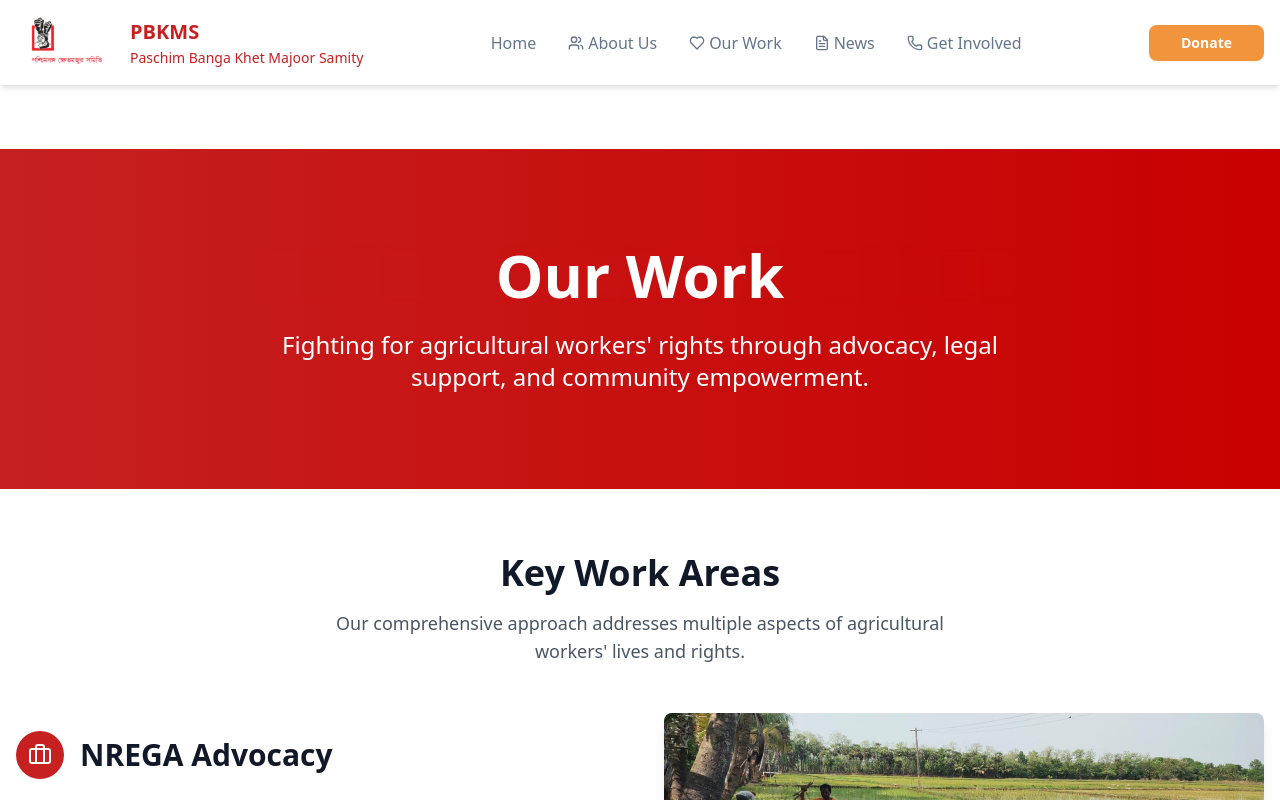
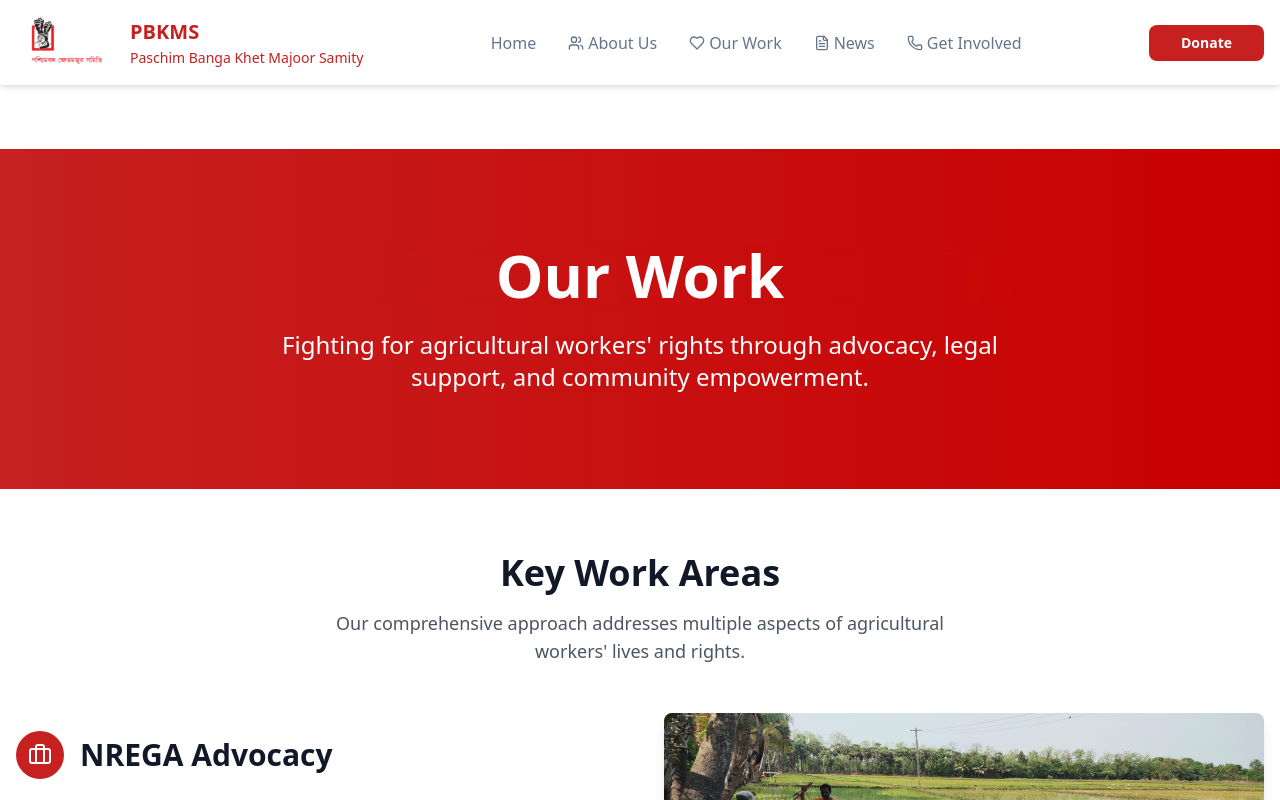
Before and after one commit to Sauravyadav15/PBKMS, a React (Vite) app: page /our-work in a window 1280 px wide. Shown: the top 800 px of the page. Built offline with nearby package versions, Linux system fonts and the light colour scheme.

Commit message:
Made changes to About page

```diff
--- a/src/components/Header.css
+++ b/src/components/Header.css
@@ -92,7 +92,7 @@
 }
 
 .cta-button {
-  background-color: oklch(75% .15 60); /* primary color */
+  background-color: rgb(198, 32, 32); /* primary color */
   color: white;
 }
 
```
Also changed, not shown: 13 other files (tests, documents, lock files or other folders).
